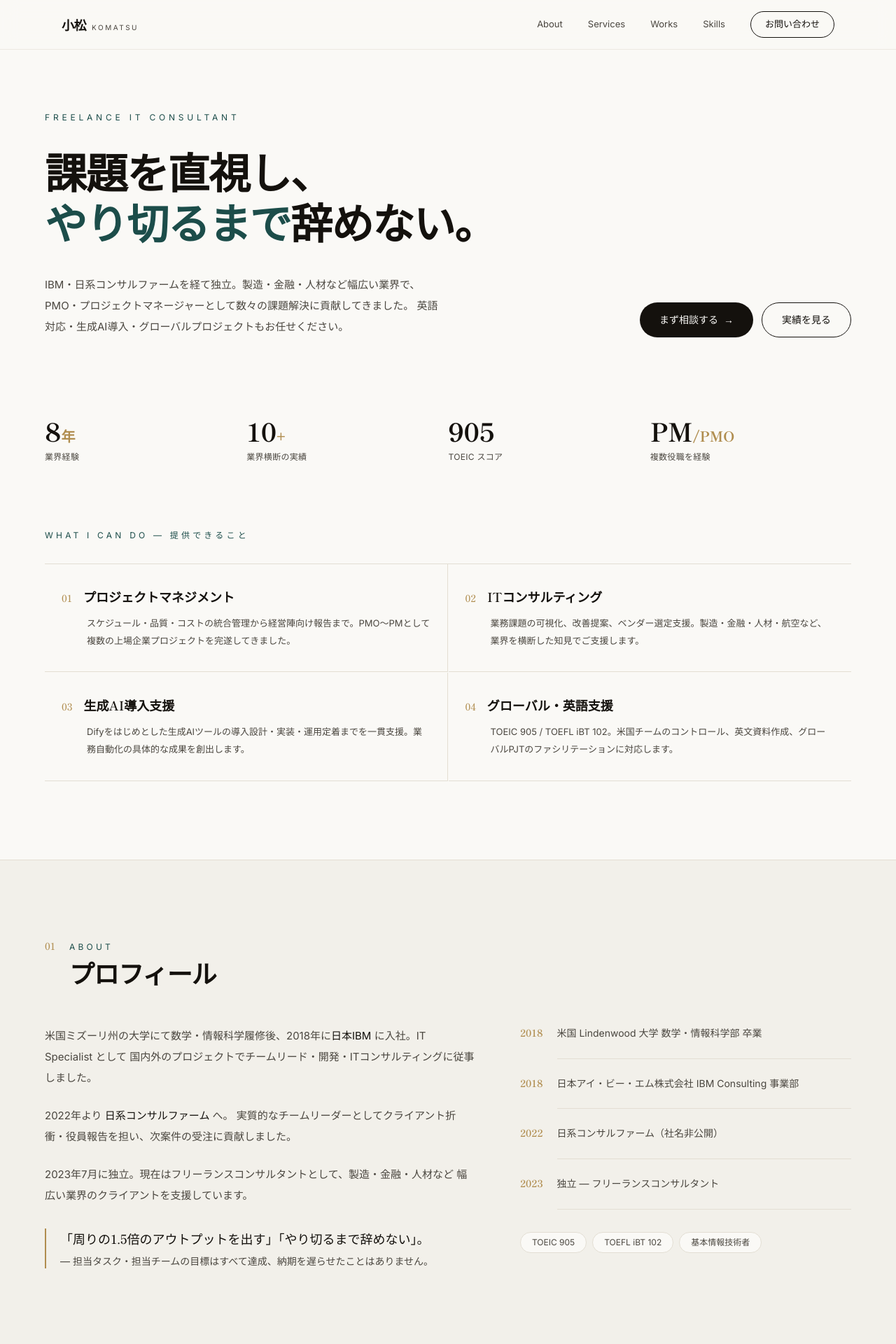
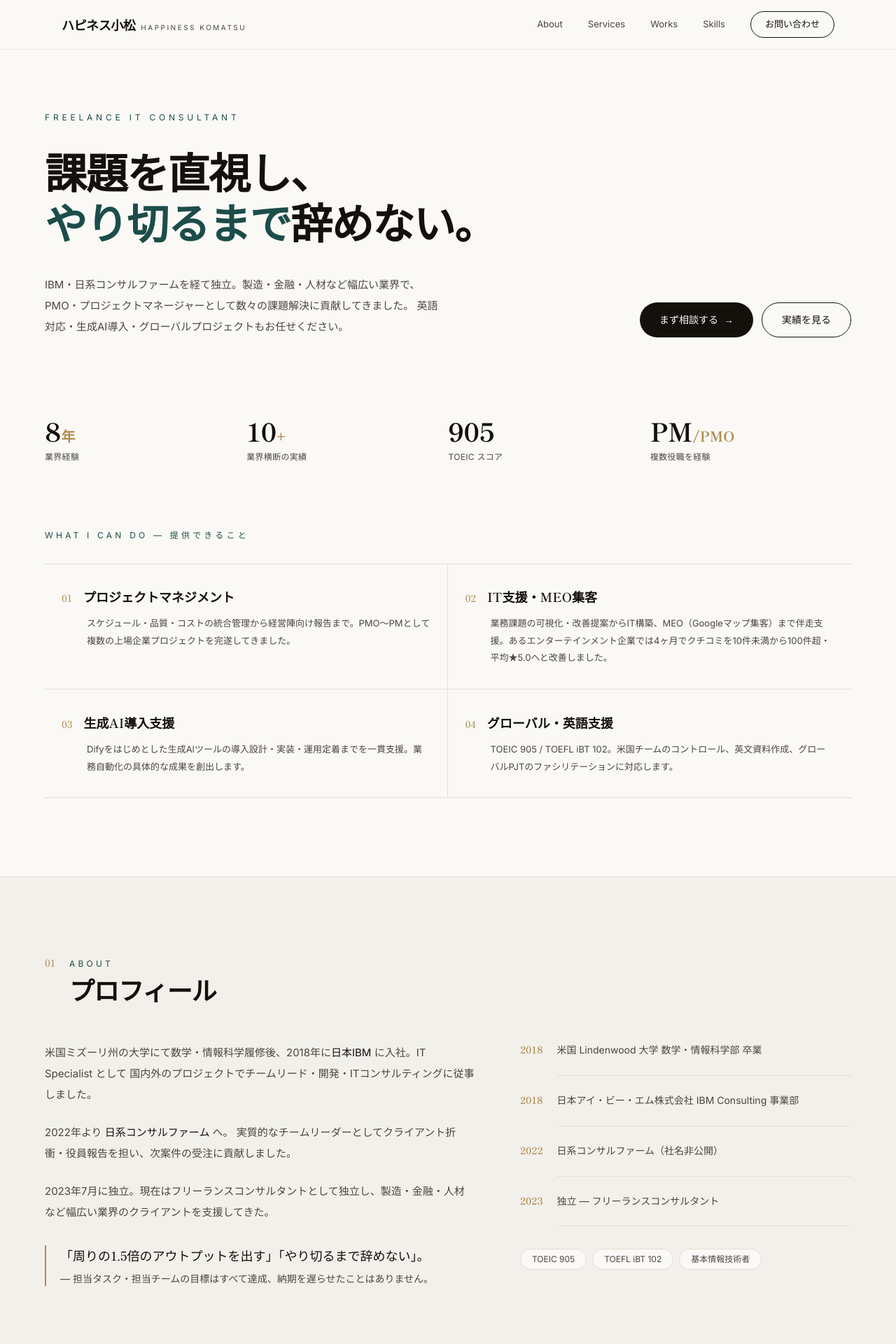
Before and after one commit to tkomatsu1216/komatsu-portfolio, a Next.js app: page / in a window 1280 px wide. Shown: the top 1920 px of the page at 70% size. Built offline with nearby package versions, Linux system fonts and the light colour scheme; no server answers.

Commit message:
feat: 屋号をハピネス小松に変更、エンタメ企業のMEO実績を追加

```diff
--- a/app/components/ContactForm.tsx
+++ b/app/components/ContactForm.tsx
@@ -24,7 +24,7 @@ export default function ContactForm() {
     const data = new FormData(form);
     data.append("access_key", ACCESS_KEY);
     data.append("subject", "【HP経由】お問い合わせが届きました");
-    data.append("from_name", "小松 ポートフォリオサイト");
+    data.append("from_name", "ハピネス小松 ポートフォリオサイト");
 
     try {
       const res = await fetch("https://api.web3forms.com/submit", {
--- a/app/layout.tsx
+++ b/app/layout.tsx
@@ -16,12 +16,12 @@ const display = Shippori_Mincho({
 });
 
 export const metadata: Metadata = {
-  title: "小松 | フリーランスITコンサルタント",
+  title: "ハピネス小松 | フリーランスITコンサルタント",
   description:
     "IBM・日系コンサルファーム出身。製造・金融・人材など幅広い業界のプロジェクトマネジメント・ITコンサルティングをご支援します。英語対応可。",
   keywords: "ITコンサルタント, プロジェクトマネージャー, PMO, フリーランス, 英語対応, 生成AI",
   openGraph: {
-    title: "小松 | フリーランスITコンサルタント",
+    title: "ハピネス小松 | フリーランスITコンサルタント",
     description: "IBM・日系コンサルファーム出身のITコンサルタント。幅広い業界経験と英語力でプロジェクトを推進します。",
     type: "website",
   },
--- a/app/page.tsx
+++ b/app/page.tsx
@@ -10,6 +10,17 @@ import ContactForm from "./components/ContactForm";
 const projects = [
   {
     no: "01",
+    period: "2025 — 現在",
+    client: "某エンターテインメント企業",
+    title: "伴走型IT支援・MEO集客プロジェクト",
+    description:
+      "ITコンサルティングからIT構築、MEO（Googleマップ集客）支援まで一気通貫で伴走。参画から4ヶ月で、10件未満だったGoogleマップのクチコミを100件超に増加させ、平均評価★5.0を実現しました。",
+    tags: ["MEO", "ITコンサル", "IT構築", "伴走支援"],
+    scale: "クチコミ 10件未満 → 100件超 / ★5.0",
+    role: "ITコンサルタント / MEO支援",
+  },
+  {
+    no: "02",
     period: "2025.06 — 現在",
     client: "某家事代行会社",
     title: "生成AI利活用推進プロジェクト",
@@ -20,10 +31,10 @@ const projects = [
     role: "プロジェクトマネージャー",
   },
   {
-    no: "02",
+    no: "03",
     period: "2023.07 — 現在",
     client: "東証スタンダード上場・機器製造会社",
-    title: "USEPA認証取得プロジェクト（PM2.5 / PM10）",
+    title: "USEPA認証取得プロジェクト",
     description:
       "大気測定機器の米国EPA認証取得を2件担当。PM2.5測定装置の認証試験では約2週間の遅延を参画後2ヶ月で解消、PM10測定装置の認証試験では予定通り認証取得を完了。米国コンサル7名・クライアント社員3名をリード。",
     tags: ["PMO→PM", "英語対応", "米国認証", "品質・進捗管理"],
@@ -31,7 +42,7 @@ const projects = [
     role: "チームリーダー〜PM",
   },
   {
-    no: "03",
+    no: "04",
     period: "2025.03 — 2025.05",
     client: "東証プライム上場・自動車会社",
     title: "開発内製化プロジェクト",
@@ -42,7 +53,7 @@ const projects = [
     role: "PMOメンバー",
   },
   {
-    no: "04",
+    no: "05",
     period: "2022.06 — 2023.06",
     client: "東証プライム上場・大手派遣会社",
     title: "アプリケーション統廃合支援プロジェクト",
@@ -53,7 +64,7 @@ const projects = [
     role: "実質チームリーダー",
   },
   {
-    no: "05",
+    no: "06",
     period: "2020.05 — 2020.09",
     client: "某イベント運営会社（IBM在籍時）",
     title: "イベント用Webアプリ開発プロジェクト",
@@ -74,9 +85,9 @@ const services = [
   },
   {
     no: "02",
-    title: "ITコンサルティング",
+    title: "IT支援・MEO集客",
     description:
-      "業務課題の可視化、改善提案、ベンダー選定支援。製造・金融・人材・航空など、業界を横断した知見でご支援します。",
+      "業務課題の可視化・改善提案からIT構築、MEO（Googleマップ集客）まで伴走支援。あるエンターテインメント企業では4ヶ月でクチコミを10件未満から100件超・平均★5.0へと改善しました。",
   },
   {
     no: "03",
@@ -98,8 +109,8 @@ const skills = [
     items: ["プロジェクトマネジメント", "PMO", "チームリード", "経営陣報告", "ベンダー管理", "品質・進捗管理"],
   },
   {
-    category: "テクノロジー",
-    items: ["Dify", "Python", "Vue.js", "Watson AIOps", "IBM Instana", "Oracle CX Cloud", "AWS", "IBM Cloud", "Docker"],
+    category: "テクノロジー・集客",
+    items: ["Dify", "MEO / Googleマップ集客", "IT構築", "Python", "Vue.js", "Watson AIOps", "Oracle CX Cloud", "AWS", "Docker"],
   },
   {
     category: "言語・資格",
@@ -125,8 +136,8 @@ export default function Home() {
       <nav className="fixed inset-x-0 top-0 z-50 border-b border-line/60 bg-bg/80 backdrop-blur-md">
         <div className="mx-auto flex max-w-6xl items-center justify-between px-6 py-4">
           <a href="#top" className="flex items-baseline gap-2">
-            <span className="font-display text-lg font-bold tracking-tight">小松</span>
-            <span className="text-[10px] uppercase tracking-[0.25em] text-ink-soft">Komatsu</span>
+            <span className="font-display text-lg font-bold tracking-tight">ハピネス小松</span>
+            <span className="text-[10px] uppercase tracking-[0.25em] text-ink-soft">Happiness Komatsu</span>
           </a>
           <div className="hidden items-center gap-9 text-[13px] text-ink-soft md:flex">
             <a href="#about" className="transition-colors hover:text-ink">About</a>
@@ -243,8 +254,8 @@ export default function Home() {
                 実質的なチームリーダーとしてクライアント折衝・役員報告を担い、次案件の受注に貢献しました。
               </p>
               <p>
-                2023年7月に独立。現在はフリーランスコンサルタントとして、製造・金融・人材など
-                幅広い業界のクライアントを支援しています。
+                2023年7月に独立。現在はフリーランスコンサルタントとして独立し、製造・金融・人材
+                など幅広い業界のクライアントを支援してきた。
               </p>
               <blockquote className="mt-8 border-l-2 border-gold pl-5 font-display text-lg leading-relaxed text-ink">
                 「周りの1.5倍のアウトプットを出す」「やり切るまで辞めない」。
@@ -414,7 +425,7 @@ export default function Home() {
       {/* ───── Footer ───── */}
       <footer className="bg-ink px-6 pb-10 text-bg/40">
         <div className="mx-auto max-w-6xl border-t border-bg/10 pt-8 text-center text-xs tracking-wide">
-          © {new Date().getFullYear()} Komatsu — Freelance IT Consultant
+          © {new Date().getFullYear()} ハピネス小松 — Freelance IT Consultant
         </div>
       </footer>
     </div>
```
